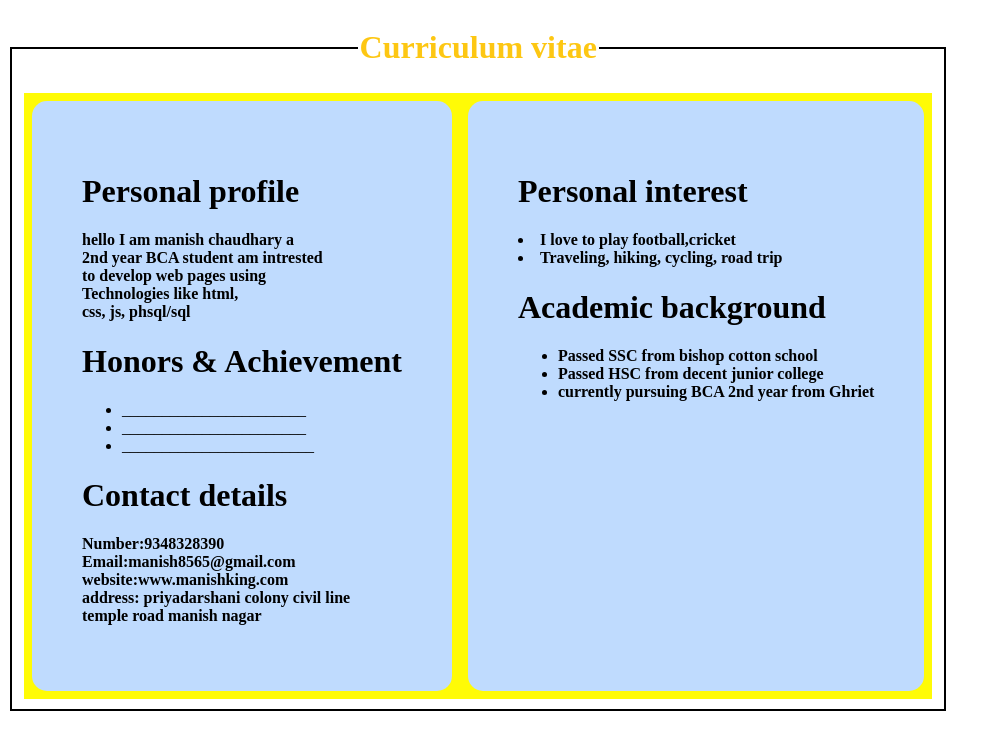
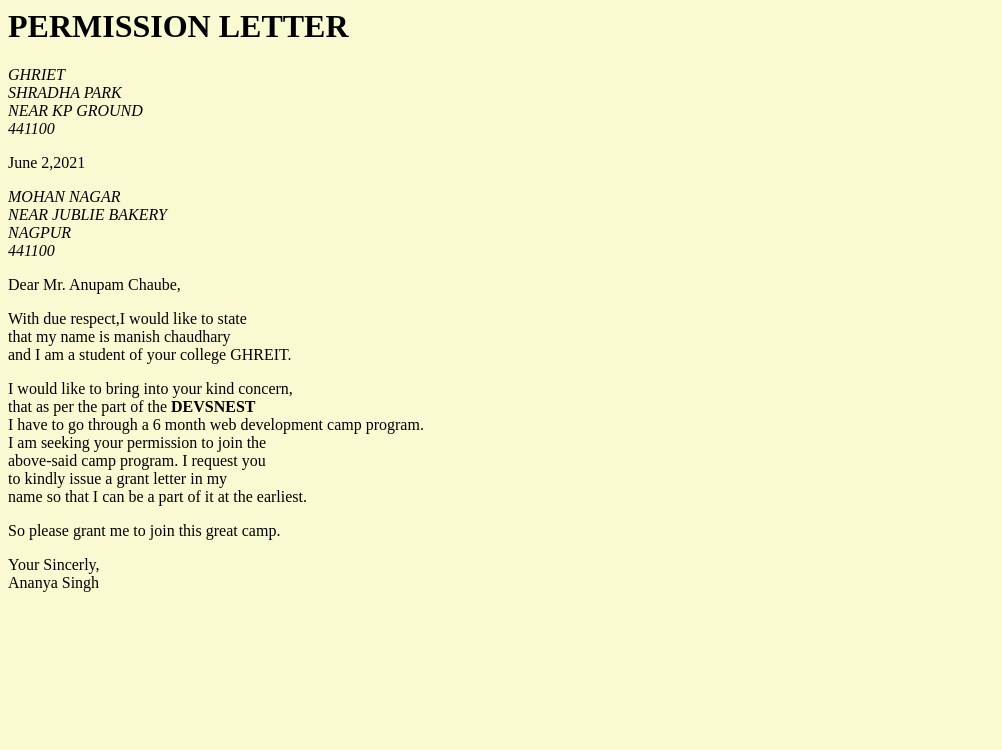
Before and after one commit to Manishchaudhary98/devsnest-assignment, a plain HTML site: page CSS assignment/2nd assignment.html in a window 1280 px wide. Shown: the whole page, without its empty margins (0-1002 px from the left). Drawn offline with Linux system fonts and the light colour scheme.

Commit message:
style-change in style

```diff
--- a/CSS assignment/2nd assignment.html
+++ b/CSS assignment/2nd assignment.html
@@ -1,117 +1,48 @@
-<!DOCTYPE html>
-<html lang="en">
-
+<html>
     <head>
-    <meta charset="UTF-8">
-    <meta http-equiv="X-UA-Compatible" content="IE=edge">
-    <meta name="viewport" content="width=<f>, initial-scale=1.0">
-    <title>2nd assignment</title>
+       <title>Assignment 1</title>
     </head>
     <style>
-    legend {
-        text-align: center;
-        color: rgb(253, 199, 19);
+        body {
+            background-color: lightgoldenrodyellow;
+            font-size: medium;
         }
-
-    .flex-container {
-        display: flex;
-        background-color: rgb(255, 251, 6);
-        max-width: max-content;
-    }
-    .flex-container div{
-        background-color:#BFDBFE;
-        margin: 8px;
-        padding: 50px;
-        border-radius: 15px;
-    }
-    .fieldset {
-        border: 2px solid black;
-        max-width: max-content;
-
-    }
-
-
-
-
-
     </style>
-
         <body>
-    <fieldset class="fieldset">
-        <legend><h1>Curriculum vitae</h1></legend>
-        <div class="flex-container">
-            <div>
         <h1>
-                Personal profile
+            PERMISSION LETTER
         </h1>
-            <p> <b>
-                hello I am manish chaudhary a<br> 2nd year BCA student am intrested
-                <br>to develop web pages using <br>Technologies like html,<br> css, js, phsql/sql
-            </b>
+        <address>
+            GHRIET<br>
+            SHRADHA PARK<br>
+            NEAR KP GROUND<br>
+            441100
+        </address>
+        <p>
+        June 2,2021
+        </p>
+        <address>
+            MOHAN NAGAR <br>
+            NEAR JUBLIE BAKERY<br>
+            NAGPUR<br>
+           441100
+        </address>
+        <P>
+            Dear Mr. Anupam Chaube,
+        </P>
+            <p>
+                With due respect,I would like to state<br> that my name is manish chaudhary<br> and I am a student of your college GHREIT.
              </p>
 
-            <h1>
-                Honors & Achievement
-            </h1>
-            <ul>
-                <li>
-                    _______________________
-                </li>
-
-                <li>
-                    _______________________
-                   </li>
-                <li>
-                   ________________________
-                </li>
-            </ul>
-            <h1>
-               Contact details
-            </h1>
-            <p><b>
-                Number:9348328390
-                <br>Email:manish8565@gmail.com
-                <br>website:www.manishking.com
-                <br>address: priyadarshani colony civil line <br> temple road manish nagar
-            </b>
+             <p>
+                I would like to bring into your kind concern,<br> that as per the part of the <b>DEVSNEST </b><br>I have to go through a 6 month web development camp program.<br> I am seeking your permission to join the <br>above-said camp program. I request you<br> to kindly issue a grant letter in my <br>name so that I can be a part of it at the earliest.
              </p>
-
-            </div>
-            <div>
-                <h1>
-                    Personal interest
-                </h1>
-                <lu>
-                    <b>
-                    <li>
-                        I love to play football,cricket
-                    </li>
-                    <li>
-                        Traveling, hiking, cycling, road trip
-                    </li>
-                <h1>
-                    Academic background
-                </h1>
-                <ul>
-                    <li>
-                        Passed SSC from bishop cotton school
-                    </li>
-                    <li>
-                        Passed HSC from decent junior college
-                    </li>
-                    <li>
-                        currently pursuing BCA 2nd year from Ghriet
-                    </li>
-                </ul>
-
-
-            </div>
-
-
-
-
-
-    </fieldset>
+             <p>
+                 So please grant me to join this great camp.
+             </p>
+            <p>
+              Your Sincerly,<br>
+              Ananya Singh
+            </p>
     </body>
-
 </html>
```
Also changed, not shown: CSS assignment/3nd assignment.html (added, +118 -0 lines), html assignment/1 assignment devsnest.html (deleted, +0 -18 lines), html assignment/1st assignment.html (added, +17 -0 lines). Lines whose indentation alone changed are shown as unchanged.
